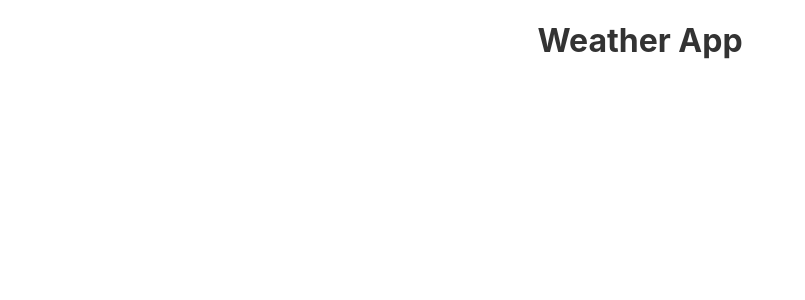
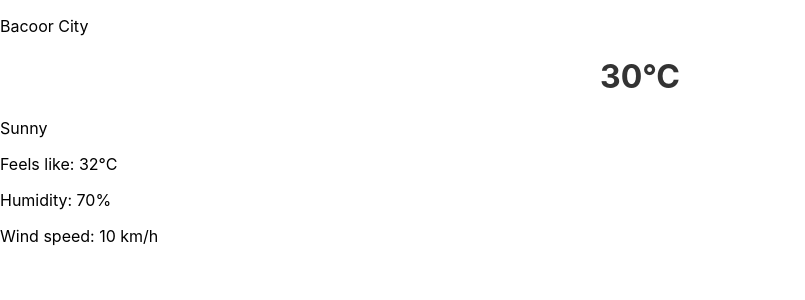
Before and after one commit to Oli-verse/Weather-App, a React (Create React App) app: page / in a window 1280 px wide. Shown: the top 300 px of the page, without its empty margins (0-805 px from the left). Built offline with nearby package versions, Linux system fonts and the light colour scheme.

Commit message:
update on App.js

```diff
--- a/src/App.css
+++ /dev/null
@@ -1,38 +0,0 @@
-.App {
-  text-align: center;
-}
-
-.App-logo {
-  height: 40vmin;
-  pointer-events: none;
-}
-
-@media (prefers-reduced-motion: no-preference) {
-  .App-logo {
-    animation: App-logo-spin infinite 20s linear;
-  }
-}
-
-.App-header {
-  background-color: #282c34;
-  min-height: 100vh;
-  display: flex;
-  flex-direction: column;
-  align-items: center;
-  justify-content: center;
-  font-size: calc(10px + 2vmin);
-  color: white;
-}
-
-.App-link {
-  color: #61dafb;
-}
-
-@keyframes App-logo-spin {
-  from {
-    transform: rotate(0deg);
-  }
-  to {
-    transform: rotate(360deg);
-  }
-}
--- a/src/App.js
+++ b/src/App.js
@@ -1,9 +1,35 @@
-import logo from './logo.svg';
-import './App.css';
 import React from 'react';
 
-function Welcome(props) {
-  return <h1>Weather App</h1>;
+function App() {
+
+  //const url = API KEY + CITY NAME + UNITS + API KEY
+
+  return (
+    <div className="App">
+      <div className="container">
+        <div className="top"></div>
+        <div className="location">
+          <p>Bacoor City</p>
+        </div>
+        <div className="temp">
+          <h1>30°C</h1>
+        </div>
+        <div className="description">
+          <p>Sunny</p>
+        </div>
+        <div className="bottom"></div>
+        <div className="feels">
+          <p>Feels like: 32°C</p>
+          </div>
+        <div className="humidity">
+          <p>Humidity: 70%</p>
+        </div>
+        <div className="wind">
+          <p>Wind speed: 10 km/h</p>
+        </div>
+      </div>
+    </div>
+  );
 }
 
-export default Welcome;
+export default App;
--- a/src/index.js
+++ b/src/index.js
@@ -2,7 +2,7 @@ import React from 'react';
 import ReactDOM from 'react-dom/client';
 import './index.css';
 import App from './App';
-import reportWebVitals from './reportWebVitals';
+
 
 const root = ReactDOM.createRoot(document.getElementById('root'));
 root.render(
@@ -14,4 +14,3 @@ root.render(
 // If you want to start measuring performance in your app, pass a function
 // to log results (for example: reportWebVitals(console.log))
 // or send to an analytics endpoint. Learn more: https://bit.ly/CRA-vitals
-reportWebVitals();
--- a/src/reportWebVitals.js
+++ /dev/null
@@ -1,13 +0,0 @@
-const reportWebVitals = onPerfEntry => {
-  if (onPerfEntry && onPerfEntry instanceof Function) {
-    import('web-vitals').then(({ getCLS, getFID, getFCP, getLCP, getTTFB }) => {
-      getCLS(onPerfEntry);
-      getFID(onPerfEntry);
-      getFCP(onPerfEntry);
-      getLCP(onPerfEntry);
-      getTTFB(onPerfEntry);
-    });
-  }
-};
-
-export default reportWebVitals;
```
Also changed, not shown: src/setupTests.js (deleted, +0 -5 lines), src/logo.svg (deleted), 1 other file (tests, documents, lock files or other folders).
